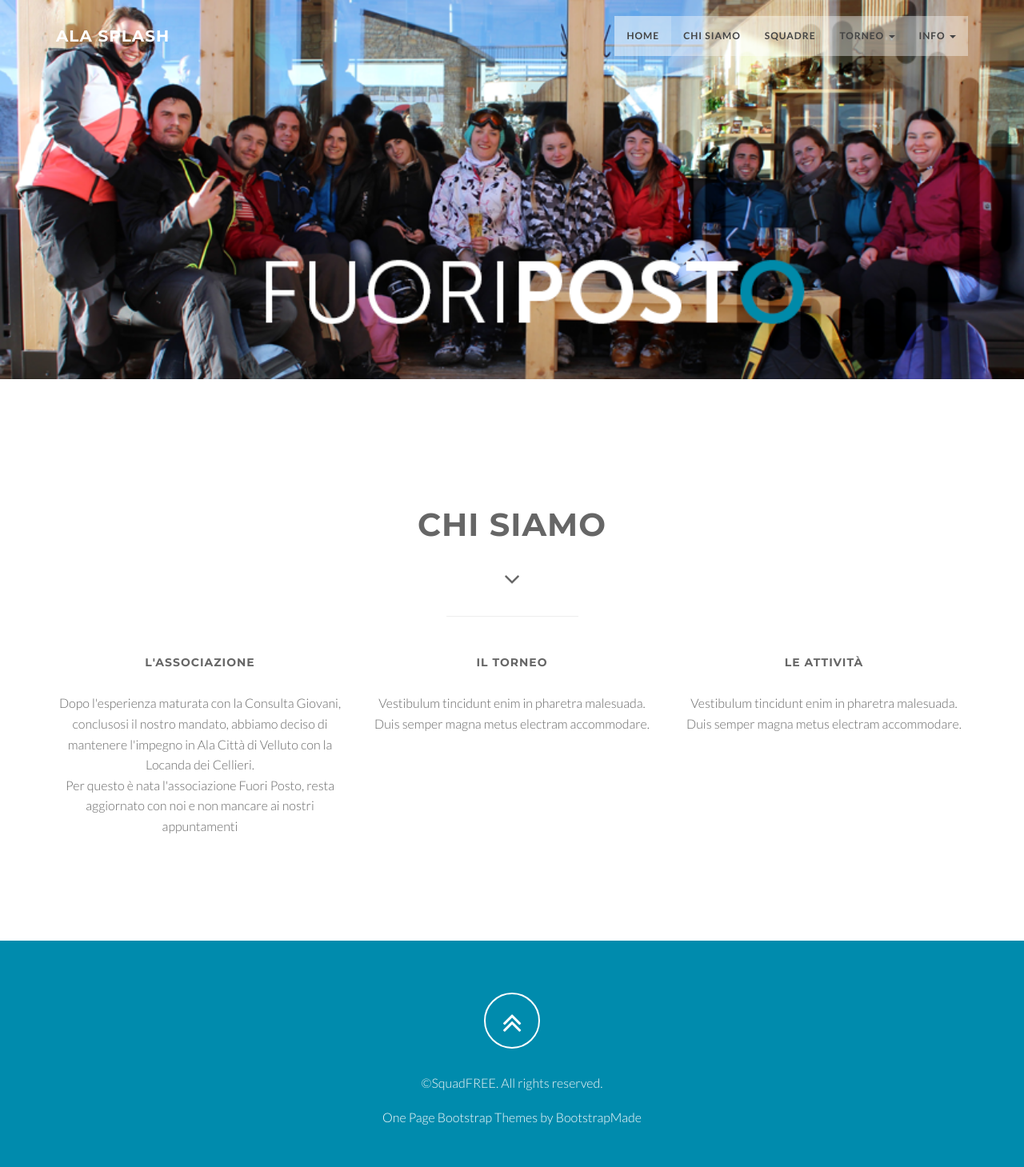
After one commit to stellamargonar/calcio_splash, a Django app: page /fuoriposto/ in a window 1280 px wide. The commit adds this page. Shown: the whole page at 80% size. Run offline with Django 3.2, Linux system fonts and the light colour scheme; some libraries are stand-ins or nearby versions.

Commit message:
fix style and new static page chi-siamo

```diff
--- a/calcio_splash/static/css/custom.css
+++ b/calcio_splash/static/css/custom.css
@@ -112,7 +112,7 @@
 }
 
 .page-head-section {
-    padding-top: 110px;
+    padding-top: 0px;
     padding-bottom: 50px;
 	  display:block;
     position:relative;
@@ -124,10 +124,20 @@
     display: block;
     width: 100%;
     position: relative;
-    padding: 60px 0;
+    padding: 120px 0 0 60px;
     background-image: url(../img/slider-bg.jpg);
     background-repeat: no-repeat;
     background-size: cover;
+}
+.page-title-section.chi-siamo {
+  color: white;
+  display: block;
+  width: 100%;
+  position: relative;
+  padding: 200px 0;
+  background-image: url(../img/slider-bg-fuoriposto.png);
+  background-repeat: no-repeat;
+  background-size: cover;
 }
 
 .regulation li {
--- /dev/null
+++ b/calcio_splash/static/css/default.css
@@ -0,0 +1,38 @@
+
+a,.tp-caption a.btn:hover {
+	color: rgb(0, 139, 173);
+}
+.top-nav-collapse {
+	background: rgb(0, 139, 173);
+}
+
+.navbar-custom ul.nav ul.dropdown-menu li a:hover {
+	color: rgb(0, 139, 173);
+}
+
+.owl-theme .owl-controls .owl-page.active span,
+.owl-theme .owl-controls.clickable .owl-page:hover span {
+    background-color: rgb(0, 139, 173);
+}
+
+.widget-avatar .avatar:hover {
+    border: 5px solid rgb(0, 139, 173);
+}
+
+.bg-skin {
+	background: rgb(0, 139, 173);
+}
+
+form#contact-form input:focus,form#contact-form select:focus,form#contact-form textarea:focus {
+	border-color: rgb(0, 139, 173);
+}
+
+footer {
+    background-color: rgb(0, 139, 173);
+}
+
+.btn-skin {
+  color: #fff;
+  background-color: rgb(0, 139, 173);
+  border-color: rgb(0, 139, 173);
+}
--- a/calcio_splash/templates/base.html
+++ b/calcio_splash/templates/base.html
@@ -19,6 +19,7 @@
   <link href="{% static "css/style.css" %}" rel="stylesheet">
   <link href="{% static "color/default.css" %}" rel="stylesheet">
 
+  <link href="{% static "css/default.css" %}" rel="stylesheet" type="text/css">
   <link href="{% static "css/custom.css" %}" rel="stylesheet" type="text/css">
 
   <!-- =======================================================
@@ -36,7 +37,7 @@
     <div id="load"></div>
   </div>
 
-  <nav class="navbar navbar-custom navbar-fixed-top" role="navigation">
+  <nav class="navbar navbar-custom navbar-fixed-top " role="navigation">
     <div class="container">
       <div class="navbar-header page-scroll">
         <button type="button" class="navbar-toggle" data-toggle="collapse" data-target=".navbar-main-collapse">
@@ -51,6 +52,7 @@
       <div class="collapse navbar-collapse navbar-right navbar-main-collapse">
         <ul class="nav navbar-nav">
           <li class="active"><a href="{% url 'home' %}">Home</a></li>
+          <li><a href="{% url 'fuoriposto' %}">Chi Siamo</a></li>
           <li><a href="{% url 'teams' %}">Squadre</a></li>
           <li class="dropdown">
             <a href="#" class="dropdown-toggle" data-toggle="dropdown">Torneo <b class="caret"></b></a>
--- /dev/null
+++ b/calcio_splash/templates/fuoriposto.html
@@ -0,0 +1,85 @@
+{% extends "base.html" %}
+
+{% block content %}
+<section class="page-head-section text-center">
+  <div class="heading-about page-title-section chi-siamo">
+    <div class="container">
+      <div class="row">
+        <div class="col-lg-8 col-lg-offset-2">
+          <div class="wow bounceInDown" data-wow-delay="0.4s">
+            <div class="section-heading">
+              <h2>&nbsp;</h2>
+            </div>
+          </div>
+        </div>
+      </div>
+    </div>
+  </div>
+</section>
+<!-- Section: services -->
+<section id="service" class="home-section text-center">
+
+  <div class="heading-about">
+    <div class="container">
+    <div class="row">
+      <div class="col-lg-8 col-lg-offset-2">
+        <div class="wow bounceInDown" data-wow-delay="0.4s">
+        <div class="section-heading">
+        <h2>Chi Siamo</h2>
+        <i class="fa fa-2x fa-angle-down"></i>
+
+        </div>
+        </div>
+      </div>
+    </div>
+    </div>
+  </div>
+  <div class="container">
+  <div class="row">
+    <div class="col-lg-2 col-lg-offset-5">
+      <hr class="marginbot-50">
+    </div>
+  </div>
+  <div class="row">
+    <div class="col-md-4">
+      <div class="wow fadeInLeft" data-wow-delay="0.2s">
+        <div class="service-box">
+          <div class="service-desc">
+            <h5>L'Associazione</h5>
+            <p>Dopo l'esperienza maturata con la Consulta Giovani, conclusosi il nostro mandato,
+              abbiamo deciso di mantenere l'impegno in Ala Città di Velluto con la Locanda dei Cellieri.
+              <br />
+              Per questo è nata l'associazione Fuori Posto, resta aggiornato con noi e non mancare ai nostri appuntamenti
+            </p>
+          </div>
+        </div>
+      </div>
+    </div>
+    <div class="col-md-4">
+      <div class="wow fadeInUp" data-wow-delay="0.2s">
+        <div class="service-box">
+          <div class="service-desc">
+            <h5>Il Torneo</h5>
+            <p>Vestibulum tincidunt enim in pharetra malesuada. Duis semper magna metus electram accommodare.</p>
+          </div>
+        </div>
+      </div>
+    </div>
+    <div class="col-md-4">
+      <div class="wow fadeInRight" data-wow-delay="0.2s">
+        <div class="service-box">
+          <div class="service-desc">
+            <h5>Le Attività</h5>
+            <p>Vestibulum tincidunt enim in pharetra malesuada. Duis semper magna metus electram accommodare.</p>
+          </div>
+        </div>
+      </div>
+    </div>
+  </div>
+</div>
+</section>
+<!-- /Section: services -->
+
+
+
+{% endblock %}
--- a/calcio_splash/urls.py
+++ b/calcio_splash/urls.py
@@ -9,6 +9,7 @@ from calcio_splash import views
 urlpatterns = [
     url(r'^$', TemplateView.as_view(template_name='index.html'), name='home'),
     url(r'^regulation/$', TemplateView.as_view(template_name='regulation.html'), name='regulation'),
+    url(r'^fuoriposto/$', TemplateView.as_view(template_name='fuoriposto.html'), name='fuoriposto'),
 
     url(r'^admin/', admin.site.urls),
     url(r'^teams/$', views.TeamListView.as_view(), name='teams'),
```
Also changed, not shown: calcio_splash/templates/team.html (+7 -0 lines), calcio_splash/static/img/slider-bg-fuoriposto.png (added).
